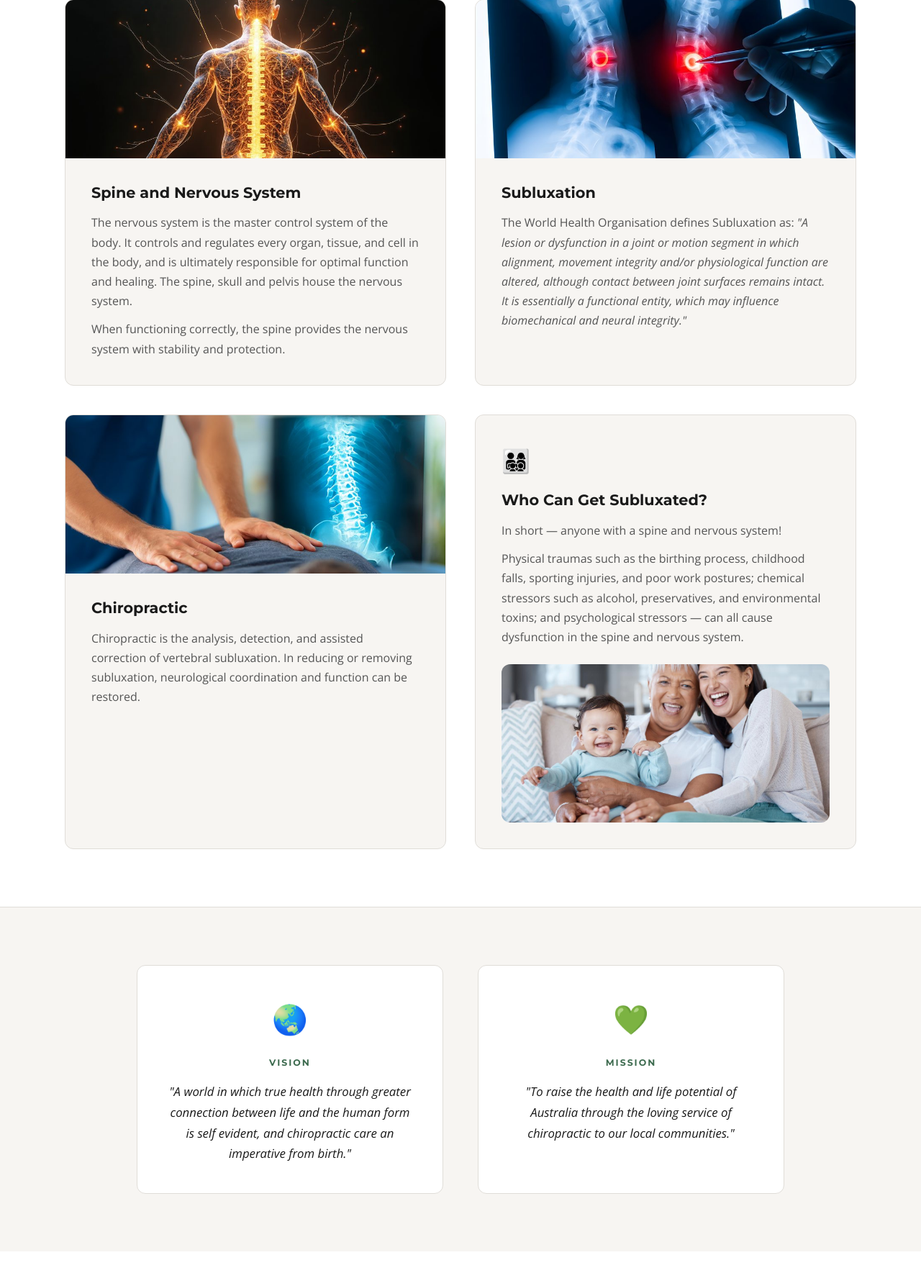
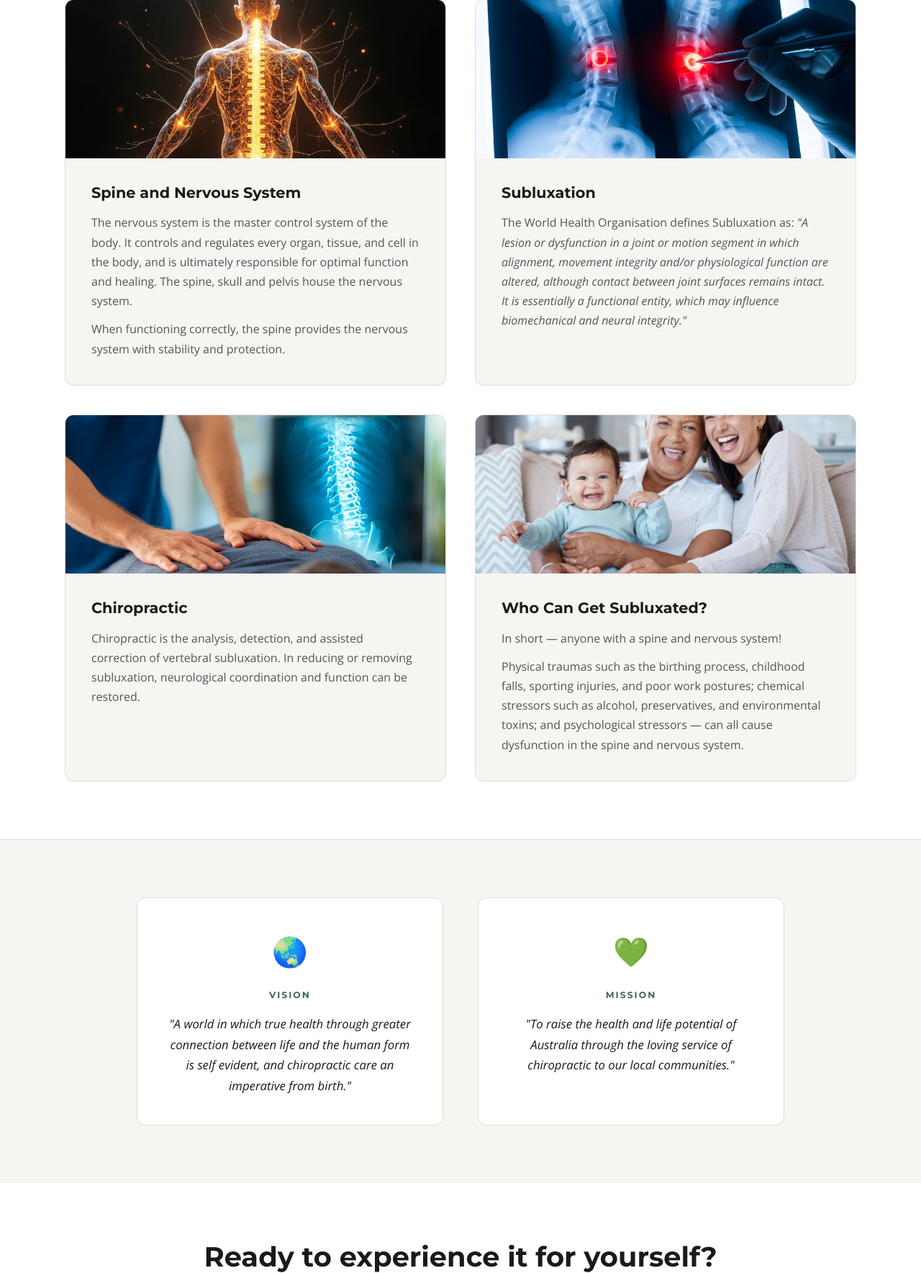
Before and after one commit to mymedsbot/valleyrising-web, a Flask app: page /about in a window 1280 px wide. Shown: the part 440-2209 px from the top of the page at 72% size. Run offline with Flask 3, Linux system fonts and the light colour scheme.

Commit message:
Move family photo above text in 'Who Can Get Subluxated?' to match other blocks

```diff
--- a/templates/about.html
+++ b/templates/about.html
@@ -39,12 +39,11 @@
     </div>
 
     <div class="about-block">
+      <img src="/static/images/subluxated-family.jpg" alt="Who Can Get Subluxated?">
       <div class="about-block-body">
-        <div class="about-icon">👨‍👩‍👧‍👦</div>
         <h2>Who Can Get Subluxated?</h2>
-      <p>In short — anyone with a spine and nervous system!</p>
+        <p>In short — anyone with a spine and nervous system!</p>
         <p>Physical traumas such as the birthing process, childhood falls, sporting injuries, and poor work postures; chemical stressors such as alcohol, preservatives, and environmental toxins; and psychological stressors — can all cause dysfunction in the spine and nervous system.</p>
-      <img src="{{ url_for('static', filename='images/subluxated-family.jpg') }}" alt="Three generations — grandmother, mother, and baby — all of whom can benefit from chiropractic care" style="width: 100%; max-width: 600px; border-radius: 12px; margin-top: 24px; display: block; margin-left: auto; margin-right: auto;">
       </div>
     </div>
 
```
